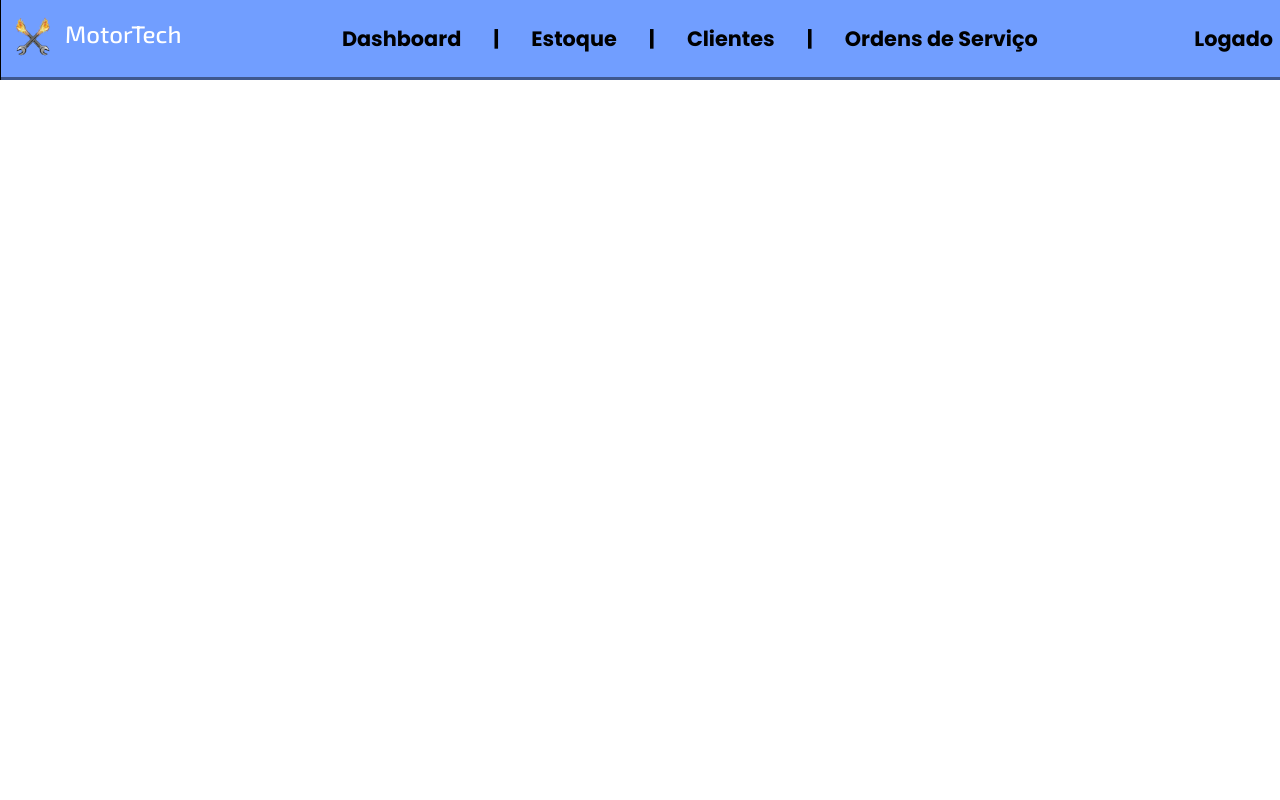
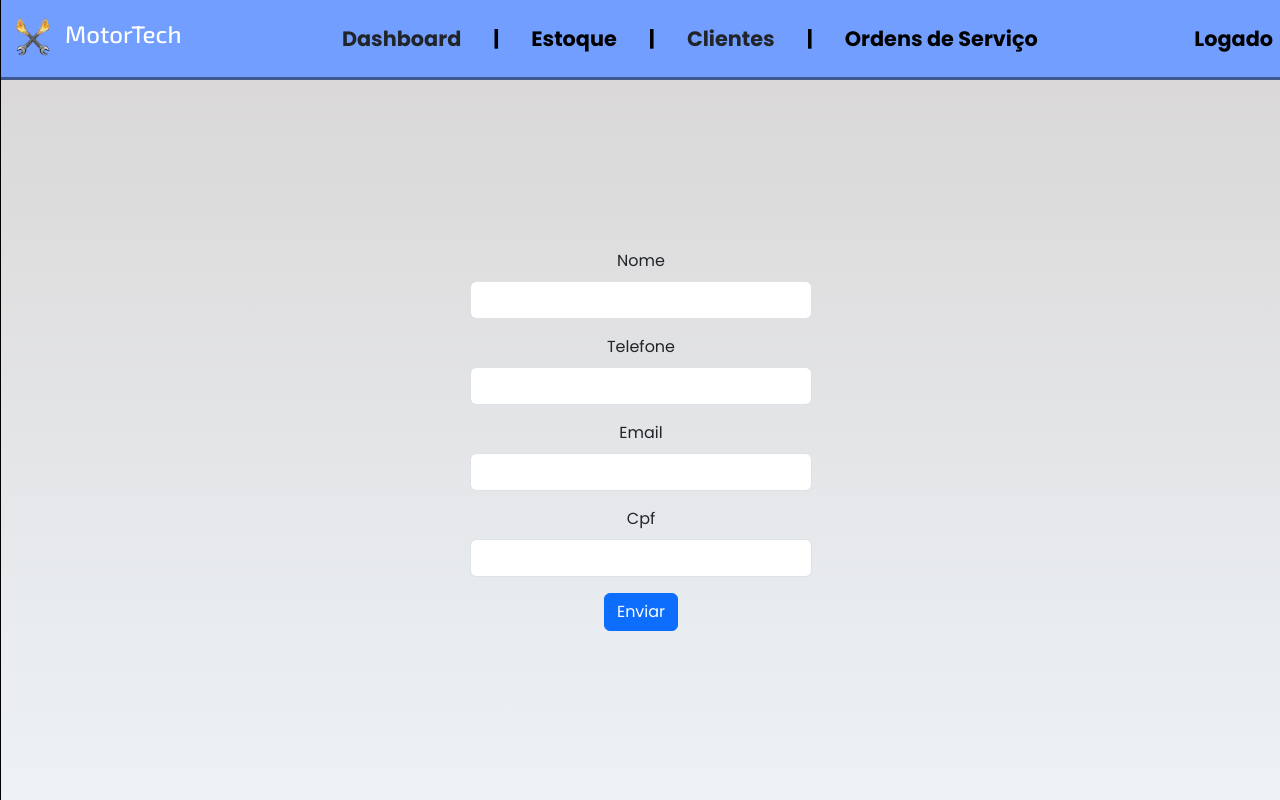
Before and after one commit to LeonardoZi/ProjetoOficina, a React (Vite) app in the folder GestaoOficina/: page /clientes/novo in a window 1280 px wide. Built offline with nearby package versions, Linux system fonts and the light colour scheme; the HTML template or start-up script is replaced by a standard one.

Commit message:
feat: cria página de novo cliente, implementando novas rotas
style: implementa estilo inicial página novo cliente

```diff
--- a/GestaoOficina/src/App.jsx
+++ b/GestaoOficina/src/App.jsx
@@ -1,6 +1,7 @@
 import { BrowserRouter, Routes, Route } from "react-router-dom";
 import Navbar from "./components/Navbar/Navbar";
 import Dashboard from "./pages/Dashboard/Dashboard";
+import NewClient from "./pages/Clients/NewClient/NewClient";
 import 'bootstrap/dist/css/bootstrap.min.css';
 import 'bootstrap-icons/font/bootstrap-icons.css';
 import 'bootstrap/dist/js/bootstrap.bundle.min.js';
@@ -14,6 +15,7 @@ function App() {
 
       <Routes>
         <Route path="" element={<Dashboard/>}/>
+        <Route path="clientes/novo" element={<NewClient/>}/>
       </Routes>
 
     </BrowserRouter>
--- a/GestaoOficina/src/components/Button/Button.jsx
+++ b/GestaoOficina/src/components/Button/Button.jsx
@@ -1,9 +1,9 @@
 import React from 'react'
 import styles from './Button.module.css'
 
-const Button = ({ text }) => {
+const Button = ({ text, path }) => {
   return (
-    <button className={styles.button}>{text}</button>
+    <button onClick={path} className={styles.button}>{text}</button>
   )
 }
 
--- a/GestaoOficina/src/components/Calendario/Calendario.jsx
+++ b/GestaoOficina/src/components/Calendario/Calendario.jsx
@@ -1,4 +1,4 @@
-import React, { useState } from 'react'
+import React, { useState, useEffect } from 'react'
 import moment from 'moment'
 import 'moment/dist/locale/pt-br'
 import { Calendar, momentLocalizer } from 'react-big-calendar'
@@ -15,25 +15,48 @@ const localizer = momentLocalizer(moment);
 
 const Calendario = () => {
 
-    const [eventos, setEventos] = useState([{
-        id: 1,
-        title: 'Fox Oficina',
-        start: new Date(2026, 2, 19, 8, 0),
-        end: new Date(2026, 2, 19, 9, 0),
-        desc: 'Levar o Fox na oficina. OBS: Ir em 2 carros',
-        color: 'red',
-        tipo: 'atividade',
-    },
-    {
-        id: 2,
-        title: 'Mae Endocrino',
-        start: new Date(2026, 2, 19, 13, 0),
-        end: new Date(2026, 2, 19, 14, 0),
-        desc: 'Evento2',
-        color: 'blue',
-        tipo: 'atividade',
-    }
-    ])
+    const [eventsList, setEventsList] = useState([]);
+
+    useEffect(() => {
+        fetch("https://projetooficina-la3z.onrender.com/ordens")
+            .then(res => res.json())
+            .then(eventsList => {setEventsList(eventsList); console.log(eventsList)})
+            .catch(err => console.error(err))
+    }, [])
+
+    const eventsCalendar = eventsList.map(data => {
+        const newData = {
+            id: data.id,
+            title: data.cliente.nome,
+            start: new Date(data.dataAgendada),
+            end: new Date(new Date(data.dataAgendada).getTime() + 3600000)
+        }
+
+        return newData
+    })
+
+    console.log(eventsCalendar)
+
+
+    // const [eventos, setEventos] = useState([{
+    //     id: 1,
+    //     title: 'Fox Oficina',
+    //     start: new Date(2026, 2, 19, 8, 0),
+    //     end: new Date(2026, 2, 19, 9, 0),
+    //     desc: 'Levar o Fox na oficina. OBS: Ir em 2 carros',
+    //     color: 'red',
+    //     tipo: 'atividade',
+    // },
+    // {
+    //     id: 2,
+    //     title: 'Mae Endocrino',
+    //     start: new Date(2026, 2, 19, 13, 0),
+    //     end: new Date(2026, 2, 19, 14, 0),
+    //     desc: 'Evento2',
+    //     color: 'blue',
+    //     tipo: 'atividade',
+    // }
+    // ])
 
     const [eventoSelecionado, setEventoSelecionado] = useState(null);
 
@@ -51,21 +74,21 @@ const Calendario = () => {
         setEventoSelecionado(null);
     }
 
-    const moverEventos = (data) => {
-        const { start, end } = data;
-        const updatedEvents = eventos.map((event) => {
-            if (event.id === data.event.id) {
-                return {
-                    ...event,
-                    start: new Date(start),
-                    end: new Date(end)
-                };
-            }
-            return event;
-        });
+    // const moverEventos = (data) => {
+    //     const { event, start, end } = data;
+    //     const updatedEvents = eventsList.map((ordem) => {
+    //         if (ordem.id === event.id) {
+    //             return {
+    //                 ...ordem,
+    //                 start: new Date(start),
+    //                 end: new Date(end)
+    //             };
+    //         }
+    //         return event;
+    //     });
 
-        setEventos(updatedEvents)
-    }
+    //     setEventsList(updatedEvents)
+    // }
 
 
     return (
@@ -73,11 +96,11 @@ const Calendario = () => {
             <DragAndDropCalendar
                 defaultDate={moment().toDate()}
                 defaultView='month'
-                events={eventos}
+                events={eventsCalendar}
                 localizer={localizer}
                 resizable
-                onEventDrop={moverEventos}
-                onEventResize={moverEventos}
+                // onEventDrop={moverEventos}
+                // onEventResize={moverEventos}
                 onSelectEvent={handleEventClick}
                 eventPropGetter={eventStyle}
                 components={{
--- a/GestaoOficina/src/components/Calendario/EventModal.jsx
+++ b/GestaoOficina/src/components/Calendario/EventModal.jsx
@@ -1,5 +1,6 @@
 import React from 'react'
 import styles from "./EventModal.module.css"
+import moment from 'moment'
 
 const EventModal = ({evento, onClose}) => {
   return (
@@ -9,8 +10,8 @@ const EventModal = ({evento, onClose}) => {
             <div className={styles.descContainer}>
                 <p>{evento.desc}</p>
             </div>
-            <span className={styles.dataChip}>Início: {evento.start.toLocaleString()}</span>
-            <span className={styles.dataChip}>Fim: {evento.end.toLocaleString()}</span>
+            <span className={styles.dataChip}>Início: {moment(evento.start).format('DD/MM/YYYY, HH:mm')}</span>
+            <span className={styles.dataChip}>Fim: {moment(evento.end).format('DD/MM/YYYY, HH:mm')}</span>
             <div className={styles.buttonContainer}>
                 <button onClick={onClose}>Fechar</button>
             </div>
--- a/GestaoOficina/src/components/Navbar/Navbar.jsx
+++ b/GestaoOficina/src/components/Navbar/Navbar.jsx
@@ -3,8 +3,12 @@ import Dashboard from '../../pages/Dashboard/Dashboard'
 import { Link } from 'react-router-dom'
 import styles from "./Navbar.module.css"
 import imagemLogo from '../../assets/LogoOficina.png'
+import { useNavigate } from 'react-router-dom'
 
 const Navbar = () => {
+
+    const navegar = useNavigate()
+
     return (
         <nav className={styles.navContainer}>
             <Link to="/" className={styles.logo}>
@@ -13,9 +17,9 @@ const Navbar = () => {
             </Link>
 
             <div className={styles.links}>
-                <a href="#"><span>Dashboard</span></a>
+                <a onClick={() => navegar('/')}><span>Dashboard</span></a>
                 <a href="#"><span>Estoque</span></a>
-                <a href="#"><span>Clientes</span></a>
+                <a onClick={() => navegar('/clientes')}><span>Clientes</span></a>
                 <a href="#"><span>Ordens de Serviço</span></a>
             </div>
 
--- /dev/null
+++ b/GestaoOficina/src/pages/Clients/NewClient/NewClient.jsx
@@ -0,0 +1,82 @@
+import React, { useState } from 'react'
+import styles from './NewClient.module.css'
+
+const NewClient = () => {
+
+  const formatarTelefone = (valor) => {
+
+    let onlyNumbers = valor.replace(/\D/g, '');
+    onlyNumbers = onlyNumbers.slice(0, 11);
+
+    if (onlyNumbers.length > 2) {
+      return `(${onlyNumbers.slice(0, 2)}) ${onlyNumbers.slice(2)}`;
+    }
+
+    return onlyNumbers;
+
+  };
+
+  const formatarEmail = (valor) => {
+    let emailLimpo = valor.replace(/\s/g, '');
+
+    return emailLimpo;
+  };
+
+  const formatarCpf = (valor) => {
+    let cpf = valor.replace(/\D/g, '');
+
+    cpf = cpf.slice(0, 11);
+
+    cpf = cpf.replace(/(\d{3})(\d)/, '$1.$2');
+    cpf = cpf.replace(/(\d{3})(\d)/, '$1.$2');
+    cpf = cpf.replace(/(\d{3})(\d{1,2})$/, '$1-$2');
+
+    return cpf;
+  };
+
+
+
+  const [name, setName] = useState('')
+  const [tel, setTel] = useState('')
+  const [email, setEmail] = useState('')
+  const [cpf, setCpf] = useState('')
+
+  const handleSubmit = (e) => {
+    (e).preventDefault();
+
+    console.log("Cliente criado com sucesso", name, tel, email, cpf)
+  }
+
+  return (
+    <div className={styles.bodyContainer}>
+      <div className={styles.formContainer}>
+        <form onSubmit={handleSubmit}>
+
+          <div className="mb-3">
+            <label className='form-label'>Nome</label>
+            <input onChange={(e) => setName(e.target.value)} value={name} className="form-control" type="text" />
+          </div>
+
+          <div className="mb-3">
+            <label className='form-label'>Telefone</label>
+            <input type="text" onChange={(e) => setTel(formatarTelefone(e.target.value))} value={tel} className='form-control' />
+          </div>
+
+          <div className="mb-3">
+            <label className='form-label'>Email</label>
+            <input type="email" onChange={(e) => setEmail(formatarEmail(e.target.value))} value={email} className='form-control' />
+          </div>
+
+          <div className="mb-3">
+            <label className='form-label'>Cpf</label>
+            <input type="text" onChange={(e) => setCpf(formatarCpf(e.target.value))} value={cpf} className='form-control' />
+          </div>
+
+          <button className="btn btn-primary" type='submit'>Enviar</button>
+        </form>
+      </div>
+    </div>
+  )
+}
+
+export default NewClient
--- /dev/null
+++ b/GestaoOficina/src/pages/Clients/NewClient/NewClient.module.css
@@ -0,0 +1,13 @@
+.bodyContainer{
+    background: #F4F6F8;
+    background: linear-gradient(180deg,rgb(218, 216, 216) 0%, rgba(237, 242, 247, 1) 100%);
+    width: 100vw;
+    min-height: calc(100vh - 5rem);
+    display: flex;
+    justify-content: center;
+    align-items: center;
+}
+
+.formContainer{
+    text-align: center;
+}
--- a/GestaoOficina/src/pages/Dashboard/Dashboard.jsx
+++ b/GestaoOficina/src/pages/Dashboard/Dashboard.jsx
@@ -3,8 +3,12 @@ import styles from './Dashboard.module.css'
 import Button from '../../components/Button/Button'
 import Agendamentos from '../../components/Agendamentos/Agendamentos'
 import Calendario from '../../components/Calendario/Calendario'
+import { useNavigate } from 'react-router-dom'
 
 const Dashboard = () => {
+
+  const navegar = useNavigate()
+
   return (
     <div className={styles.bodyContainer}>
 
@@ -26,7 +30,7 @@ const Dashboard = () => {
           <div className={styles.buttons}>
 
             <Button text='Novo Serviço'/>
-            <Button text='Novo Cliente'/>
+            <Button path={() => navegar('clientes/novo')} text='Novo Cliente'/>
             <Button text='Novo Produto'/>
 
           </div>
```
Also changed, not shown: GestaoOficina/src/pages/Clients/Clients.jsx (added).
